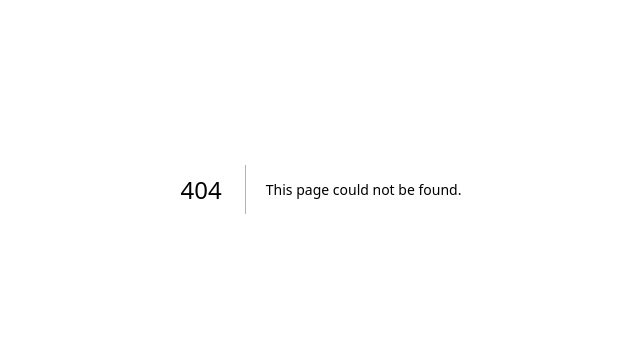
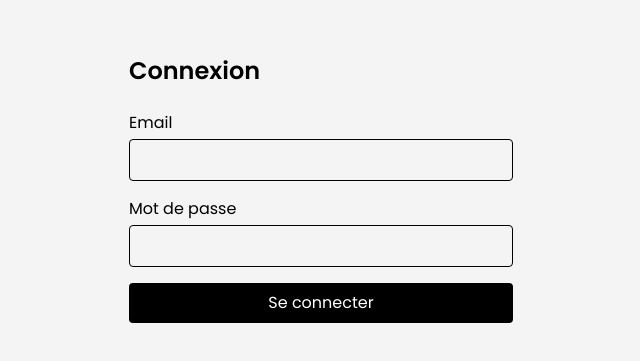
Before and after one commit to kaizen-squad/esgis-epreuves, a Next.js app: page /login in a window 1280 px wide. Before the commit this address had no page. Shown: the part 211-572 px from the top of the page, without its empty margins (319-959 px from the left). Built offline with nearby package versions, Linux system fonts and the light colour scheme; no server answers.

Commit message:
feat(auth): added schemas, supabase connections, useAction check for the login process

```diff
--- /dev/null
+++ b/src/app/(auth)/login/page.tsx
@@ -0,0 +1,20 @@
+import { redirect } from "next/navigation";
+import { createClient } from "@/lib/supabase/server";
+import LoginForm from "@/features/auth/ui/LoginForm";
+
+export default async function LoginPage() {
+  const supabase = await createClient();
+  const { data } = await supabase.auth.getClaims();
+  if (data) {
+    redirect("/");
+  }
+
+  return (
+    <main className="flex min-h-screen items-center justify-center p-6">
+      <div className="w-full max-w-sm">
+        <h1 className="mb-6 text-2xl font-semibold">Connexion</h1>
+        <LoginForm />
+      </div>
+    </main>
+  );
+}
--- /dev/null
+++ b/src/app/(auth)/login/schemas/loginSchema.ts
@@ -0,0 +1,12 @@
+import { z } from "zod";
+
+const passwordRules = z
+  .string()
+  .min(8, "Le mot de passe doit avoir au moins 8 caractères")
+  .regex(/[A-Z]/)
+  .regex(/[1-9]/);
+
+export const loginSchema = z.object({
+  email: z.email(),
+  password: passwordRules,
+});
--- a/src/features/auth/actions.ts
+++ b/src/features/auth/actions.ts
@@ -38,7 +38,7 @@ export async function login(
     return actionError("Email ou mot de passe incorrect.");
   }
 
-  redirect("/admin");
+  redirect("/");
 }
 
 /**
--- /dev/null
+++ b/src/features/auth/ui/LoginForm.tsx
@@ -0,0 +1,76 @@
+"use client";
+
+import { useActionState } from "react";
+import { login } from "@/features/auth/actions";
+import type { ActionResult } from "@/lib/action-result";
+
+export default function LoginForm() {
+  const [state, formAction, pending] = useActionState<
+    ActionResult<void> | null,
+    FormData
+  >(login, null);
+
+  const fieldErrors =
+    state && !state.ok && "fieldErrors" in state
+      ? state.fieldErrors
+      : undefined;
+  const formError = state && !state.ok ? state.error : null;
+
+  return (
+    <form action={formAction} className="flex flex-col gap-4" noValidate>
+      <div className="flex flex-col gap-1">
+        <label htmlFor="email">Email</label>
+        <input
+          id="email"
+          name="email"
+          type="email"
+          autoComplete="email"
+          required
+          aria-invalid={fieldErrors?.email ? true : undefined}
+          aria-describedby={fieldErrors?.email ? "email-error" : undefined}
+          className="rounded border px-3 py-2"
+        />
+        {fieldErrors?.email?.length ? (
+          <p id="email-error" className="text-sm text-red-600">
+            {fieldErrors.email[0]}
+          </p>
+        ) : null}
+      </div>
+
+      <div className="flex flex-col gap-1">
+        <label htmlFor="password">Mot de passe</label>
+        <input
+          id="password"
+          name="password"
+          type="password"
+          autoComplete="current-password"
+          required
+          aria-invalid={fieldErrors?.password ? true : undefined}
+          aria-describedby={
+            fieldErrors?.password ? "password-error" : undefined
+          }
+          className="rounded border px-3 py-2"
+        />
+        {fieldErrors?.password?.length ? (
+          <p id="password-error" className="text-sm text-red-600">
+            {fieldErrors.password[0]}
+          </p>
+        ) : null}
+      </div>
+
+      {formError ? (
+        <p role="alert" className="text-sm text-red-600">
+          {formError}
+        </p>
+      ) : null}
+
+      <button
+        type="submit"
+        disabled={pending}
+        className="rounded bg-black px-4 py-2 text-white disabled:opacity-50"
+      >
+        {pending ? "Connexion..." : "Se connecter"}
+      </button>
+    </form>
+  );
+}
```
Also changed, not shown: 2 other files (tests, documents, lock files or other folders).
